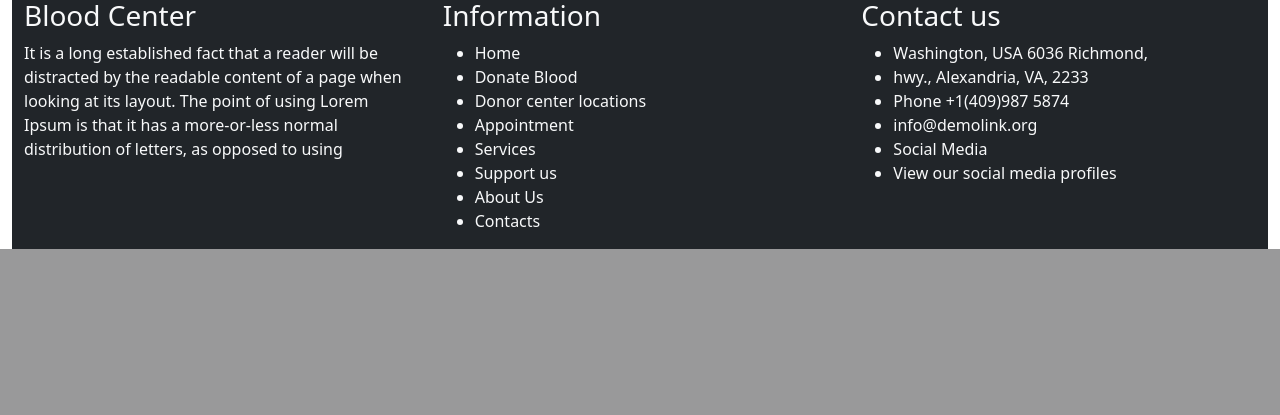
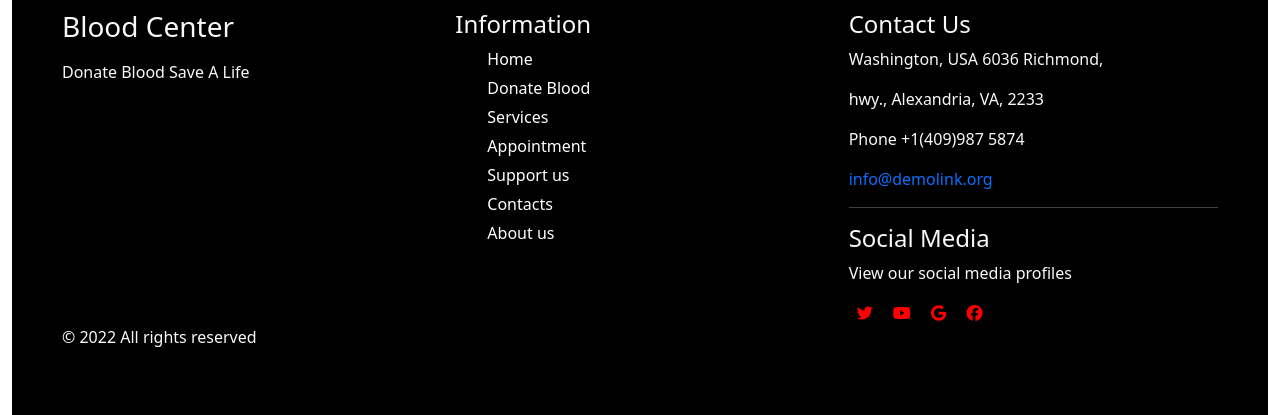
Before and after one commit to Clinton-dev/Rotary-Blood-Bank, a Flask app: page /login in a window 1280 px wide. Shown: the part 857-1272 px from the top of the page. Before the commit the page ends 1106 px from the top, so only its background shows below. Run offline with Flask 2, Linux system fonts and the light colour scheme; some libraries are stand-ins or nearby versions.

Commit message:
edit footer

```diff
--- a/app/static/css/styles.css
+++ b/app/static/css/styles.css
@@ -2,3 +2,25 @@
     background-image: url(https://i.ndtvimg.com/i/2017-06/blood-donation-world-blood-donor-day-2017_650x400_81497416895.jpg);
     background-size: cover;
 }
+.myfooter{
+    background-color: black;
+    padding: 50px;
+}
+.secondhr{
+    color: red;
+}
+li{
+    list-style: none;
+    margin-top: 5px;
+
+}
+li a{
+    text-decoration: none;
+    color: white;
+}
+a{
+    text-decoration: none;
+}
+i{
+    color: red;
+}
--- a/app/templates/base.html
+++ b/app/templates/base.html
@@ -4,72 +4,59 @@
     <meta charset="UTF-8">
     <meta http-equiv="X-UA-Compatible" content="IE=edge">
     <meta name="viewport" content="width=device-width, initial-scale=1.0">
+    <script src="https://kit.fontawesome.com/238ce1e89c.js" crossorigin="anonymous"></script>
     <link href="https://cdn.jsdelivr.net/npm/bootstrap@5.0.2/dist/css/bootstrap.min.css" rel="stylesheet" integrity="sha384-EVSTQN3/azprG1Anm3QDgpJLIm9Nao0Yz1ztcQTwFspd3yD65VohhpuuCOmLASjC" crossorigin="anonymous">
     <link rel="stylesheet" href="{{url_for('static',filename='css/styles.css')}}">
     <title>Document</title>
 </head>
 <body>
     <div class="container-fluid">
-        <nav class="navbar navbar-expand-lg navbar-light bg-light">
-            <div class="container-fluid">
-              <a class="navbar-brand" href="#">Navbar</a>
-              <button class="navbar-toggler" type="button" data-bs-toggle="collapse" data-bs-target="#navbarNav" aria-controls="navbarNav" aria-expanded="false" aria-label="Toggle navigation">
-                <span class="navbar-toggler-icon"></span>
-              </button>
-              <div class="collapse navbar-collapse" id="navbarNav">
-                <ul class="navbar-nav">
-                  <li class="nav-item">
-                    <a class="nav-link active" aria-current="page" href="#">Home</a>
-                  </li>
-                  <li class="nav-item">
-                    <a class="nav-link" href="#">Features</a>
-                  </li>
-                  <li class="nav-item">
-                    <a class="nav-link" href="#">Pricing</a>
-                  </li>
-                  <li class="nav-item">
-                    <a class="nav-link disabled" href="#" tabindex="-1" aria-disabled="true">Disabled</a>
-                  </li>
-                </ul>
-              </div>
-            </div>
-          </nav>
 
         {% block content %}
         {% endblock %}
 
 
-        <div class="container-fluid bg-dark text-light">
-            <div class="row">
+        <div class="myfooter container-fluid text-light">
+                <footer class="row">
+                    <hr class="secondhr">
                     <div class="col">
-                    <h3>Blood Center</h3>
-                    It is a long established fact that a reader will be distracted by the readable content of a page when looking at its layout. The point of using Lorem Ipsum is that it has a more-or-less normal distribution of letters, as opposed to using
+                        <h3 class="mb-3">Blood Center</h3>
+                        <p>Donate Blood Save A Life</p>
                     </div>
                     <div class="col">
-                    <h3>Information</h3>
+                        <h4>Information</h4>
                         <ul>
-                        <li>Home</li>
-                        <li>Donate Blood</li>
-                        <li>Donor center locations</li>
-                        <li>Appointment</li>
-                        <li>Services</li>
-                        <li>Support us</li>
-                        <li>About Us</li>
-                        <li>Contacts</li>
+                            <li><a href="">Home</a></li>
+                            <li><a href="">Donate Blood</a></li>
+                            <li><a href="">Services</a></li>
+                            <li><a href="">Appointment</a></li>
+                            <li><a href="">Support us</a></li>
+                            <li><a href="">Contacts</a></li>
+                            <li><a href="">About us</a></li>
                         </ul>
                     </div>
+
                     <div class="col">
-                    <h3>Contact us</h3>
-                    <ul>
-                        <li>Washington, USA 6036 Richmond,</li>
-                        <li>hwy., Alexandria, VA, 2233</li>
-                        <li>Phone +1(409)987 5874</li>
-                        <li>info@demolink.org</li>
-                        <li>Social Media</li>
-                        <li>View our social media profiles</li>
-                    </ul>
+                        <h4>Contact Us</h4>
+                        <p>Washington, USA 6036 Richmond,</p>
+                        <p>hwy., Alexandria, VA, 2233</p>
+                        <p>Phone +1(409)987 5874</p>
+                        <a href="">info@demolink.org</a>
+
+                        <hr>
+                        <h4> Social Media</h4>
+                        <div class="mt-2">
+                            <p>View our social media profiles</p>
+                            <a href=""><i class="mx-2 fa-brands fa-twitter"></i></a>
+                            <a href=""><i class="mx-2 fa-brands fa-youtube"></i></a>
+                            <a href=""><i class="mx-2 fa-brands fa-google"></i></a>
+                            <a href=""><i class="mx-2 fa-brands fa-facebook"></i></a>
                         </div>
                     </div>
+                    <div class="row">
+                        <p>&copy; 2022 All rights reserved</p>
+                    </div>
+                </footer>
         </div>
     </div>
 </body>
--- a/app/templates/login.html
+++ b/app/templates/login.html
@@ -7,22 +7,22 @@
         <div class="col-12 col-md-8 col-lg-6 col-xl-5">
           <div class="card shadow-2-strong">
             <div class="card-body p-5 text-center m-auto">
-            <form class="mt-2 pb-3 w-75 bg-light" method="POST">
+            <form class="mt-2 pb-3 w-75 m-auto" method="POST">
                 <fieldset>
                         {{ form.hidden_tag() }}
-                    <legend class="mb-4">Login</legend>
+                    <legend class="mb-4">LOGIN</legend>
                     <div class="form-outline mb-4">
-                        {{ form.email (class="form-control form-control-lg type='email' ,form-control-lg mt-2 ", placeholder="Email") }}
+                        {{ form.email (class="form-control form-control-lg bg-light type='email' form-control-lg mt-2 ", placeholder="Email") }}
                     </div>
                     <div class="form-outline mb-4">
-                        {{ form.password (class="form-control form-control-lg type='password' form-control-lg mt-2 ", placeholder="Password") }}
+                        {{ form.password (class="form-control form-control-lg bg-light type='password' form-control-lg mt-2 ", placeholder="Password") }}
                     </div>
                     <div class="form-check d-flex justify-content-start mb-4">
                         {{ form.remember (class="form-check-input mx-2 ", placeholder="Remeber Me") }}
                         {{ form.remember.label(class="form-check-label") }}
                     </div>
                     <div class = "form-group mb-3">
-                        {{ form.submit(class = "btn btn-outline-info px-4") }}
+                        {{ form.submit(class = "btn btn-outline-info px-5") }}
                     </div>
                     <small class="">
                         <a href="#">Forgot Password?</a>
```
Also changed, not shown: app/static/LoginImages/image1.jpg (deleted), app/static/LoginImages/image2.jpg (deleted). Lines whose indentation alone changed are shown as unchanged.
